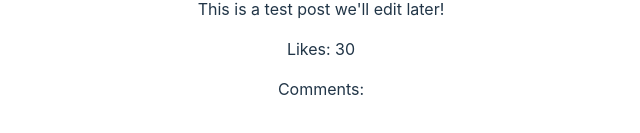
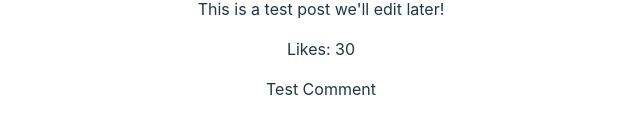
Before and after one commit to Kadri9/social-media-app, a React (Vite) app in the folder social-media-app/: page / in a window 1280 px wide. Shown: the part 429-562 px from the top of the page, without its empty margins (319-959 px from the left). Built offline with nearby package versions, Linux system fonts and the light colour scheme.

Commit message:
Created Comment component

```diff
--- /dev/null
+++ b/social-media-app/src/components/Comment.jsx
@@ -0,0 +1,11 @@
+import React from 'react';
+
+function Comment(){
+  return(
+    <div>
+      <p>Test Comment</p>
+    </div>
+  )
+}
+
+export default Comment
--- a/social-media-app/src/components/Post.jsx
+++ b/social-media-app/src/components/Post.jsx
@@ -1,4 +1,6 @@
 import React from 'react';
+
+import Comment from './Comment';
 
 function Post(){
   return(
@@ -6,7 +8,7 @@
       <h3>Test Post</h3>
       <p>This is a test post we'll edit later!</p>
       <p>Likes: 30</p>
-      <p>Comments:</p>
+      <Comment />
     </div>
   )
 }
```
